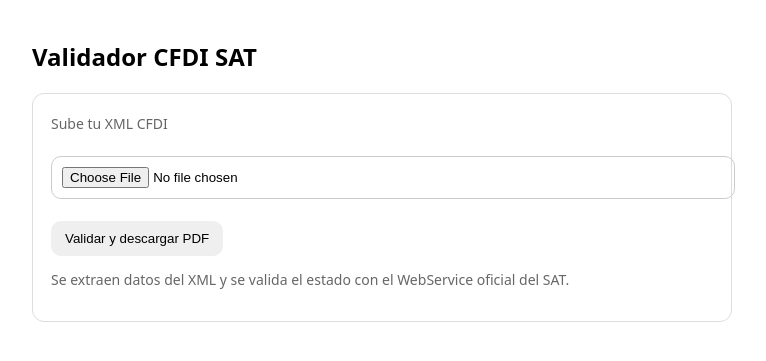
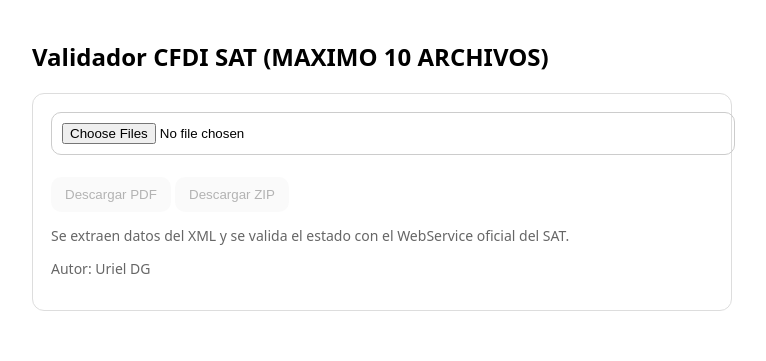
Before and after one commit to Urielullaby/validador-cfdi-sat, a Flask app: page / in a window 1280 px wide. Shown: the top 361 px of the page, without its empty margins (258-1024 px from the left). Run offline with Flask 3, Linux system fonts and the light colour scheme.

Commit message:
UI correcta: PDF o ZIP según cantidad

```diff
--- /dev/null
+++ b/static/control.js
@@ -0,0 +1,19 @@
+const input = document.getElementById("xmlInput");
+const btnPdf = document.getElementById("btnPdf");
+const btnZip = document.getElementById("btnZip");
+
+input.addEventListener("change", () => {
+  const count = input.files.length;
+
+  // reset
+  btnPdf.disabled = true;
+  btnZip.disabled = true;
+
+  if (count === 1) {
+    btnPdf.disabled = false;
+  }
+
+  if (count > 1) {
+    btnZip.disabled = false;
+  }
+});
--- a/templates/index.html
+++ b/templates/index.html
@@ -13,15 +13,32 @@
   </style>
 </head>
 <body>
-  <h2>Validador CFDI SAT</h2>
+  <h2>Validador CFDI SAT (MAXIMO 10 ARCHIVOS)</h2>
   <div class="card">
-    <form method="POST" enctype="multipart/form-data">
-      <label class="muted">Sube tu XML CFDI</label><br><br>
-      <input type="file" name="xml" accept=".xml" required />
-      <br><br>
-      <button type="submit">Validar y descargar PDF</button>
-    </form>
-    <p class="muted">Se extraen datos del XML y se valida el estado con el WebService oficial del SAT.</p>
+<form method="POST" enctype="multipart/form-data">
+  <input
+    type="file"
+    id="xmlInput"
+    name="xmls"
+    multiple
+    accept=".xml"
+    required
+  >
+  <br><br>
+
+  <button type="submit" id="btnPdf" disabled>
+    Descargar PDF
+  </button>
+
+  <button type="submit" id="btnZip" disabled>
+    Descargar ZIP
+  </button>
+</form>
+
+<script src="/static/control.js"></script>
+
+<p class="muted">Se extraen datos del XML y se valida el estado con el WebService oficial del SAT.</p>
+<p class="muted">Autor: Uriel DG</p>
   </div>
 </body>
 </html>
```
